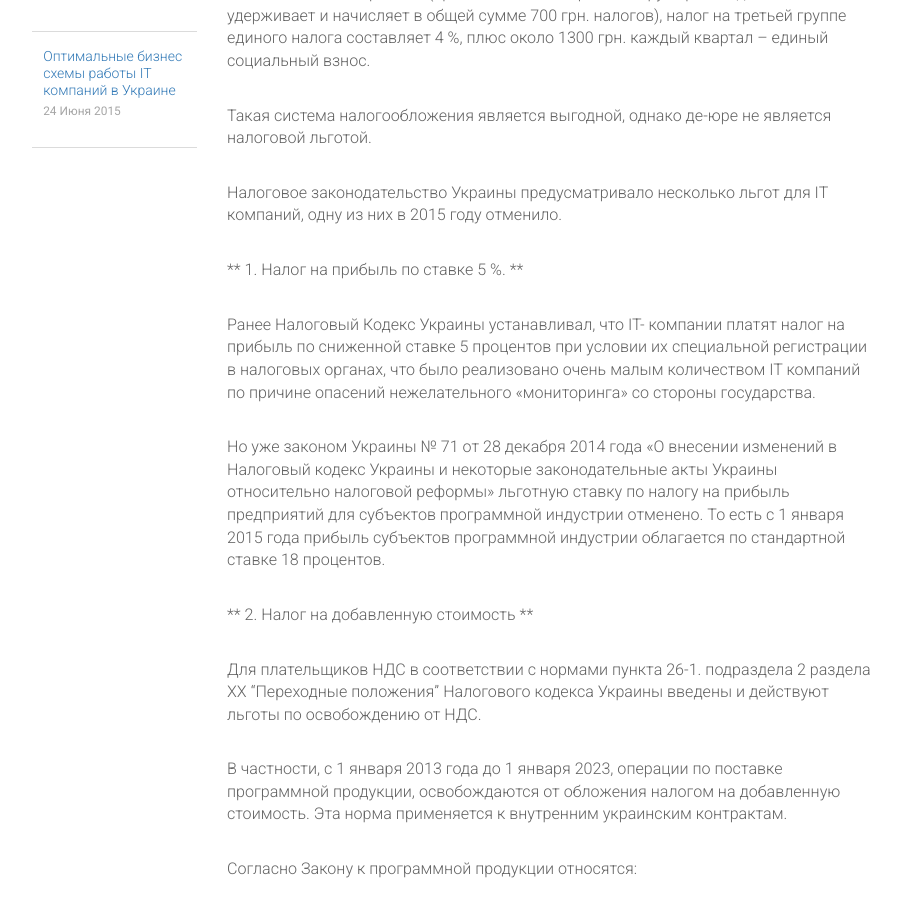
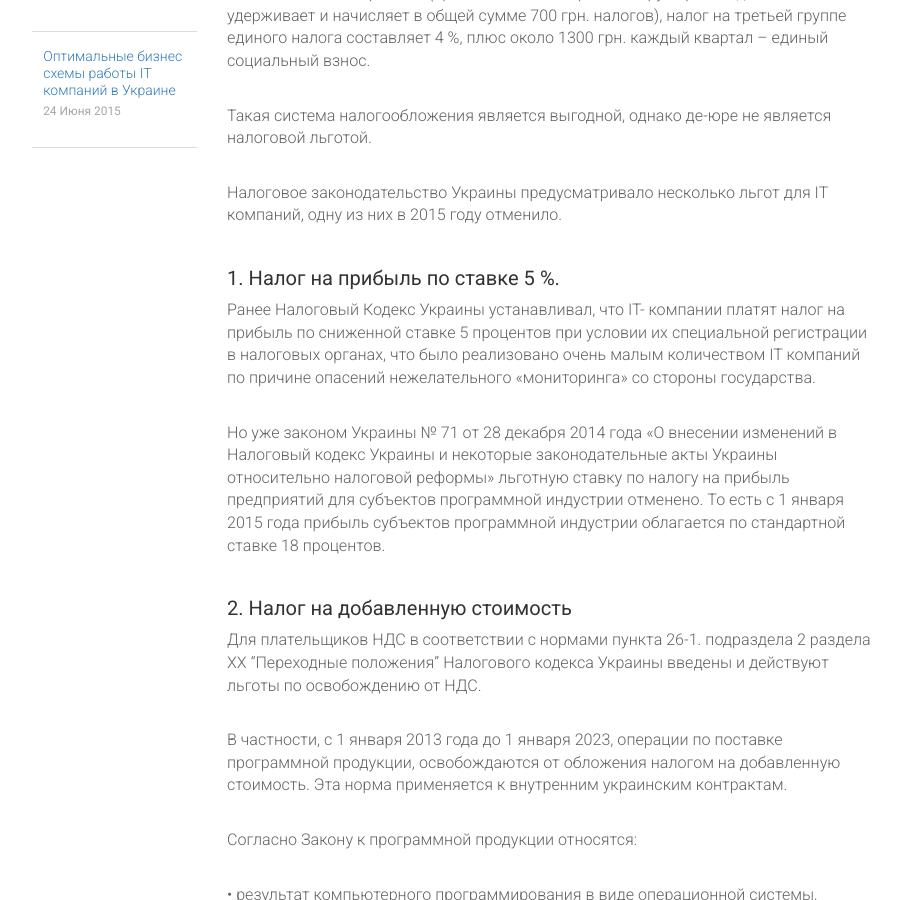
Before and after one commit to itinua/itinua.github.io, a Jekyll site: the page built from _posts/[a2] Организация бизнесса в Украине/2015-06-25-nalogovie-lgoti-dlya-it-industrii-v-ukraine.md, in a window 1280 px wide and 900 px high, scrolled down 582 px. Shown: the whole window, without its empty margins (38-939 px from the left). Built offline with Jekyll 4.4.1, drawn with Linux system fonts in a browser that asks for light colours; Markdown is read by kramdown in place of the engine named in the settings; comment, search, counter and statistics services are not loaded.

Commit message:
changing headings to H3 (###)

```diff
--- a/_posts/[a2] Организация бизнесса в Украине/2015-06-25-nalogovie-lgoti-dlya-it-industrii-v-ukraine.md
+++ b/_posts/[a2] Организация бизнесса в Украине/2015-06-25-nalogovie-lgoti-dlya-it-industrii-v-ukraine.md
@@ -18,7 +18,7 @@ IT-индустрия - одна из самых активно развиваю
 Налоговое законодательство Украины предусматривало несколько льгот для IT компаний, одну из них в 2015 году
 отменило.
 
-** 1.	Налог на прибыль по ставке 5 %. **
+### 1.	Налог на прибыль по ставке 5 %.
 
 Ранее Налоговый Кодекс Украины устанавливал, что IT- компании платят налог на прибыль по сниженной ставке 5 процентов
 при условии их специальной регистрации в налоговых органах, что было реализовано очень малым количеством IT компаний
@@ -29,7 +29,7 @@ IT-индустрия - одна из самых активно развиваю
 субъектов программной индустрии  отменено. То есть с 1 января 2015 года прибыль субъектов программной индустрии
 облагается по стандартной ставке 18 процентов.
 
-** 2.	Налог на добавленную стоимость **
+### 2.	Налог на добавленную стоимость
 
 Для плательщиков НДС в соответствии с нормами пункта 26-1. подраздела 2 раздела XX "Переходные положения" Налогового
 кодекса Украины введены и действуют льготы по освобождению от НДС.
```
